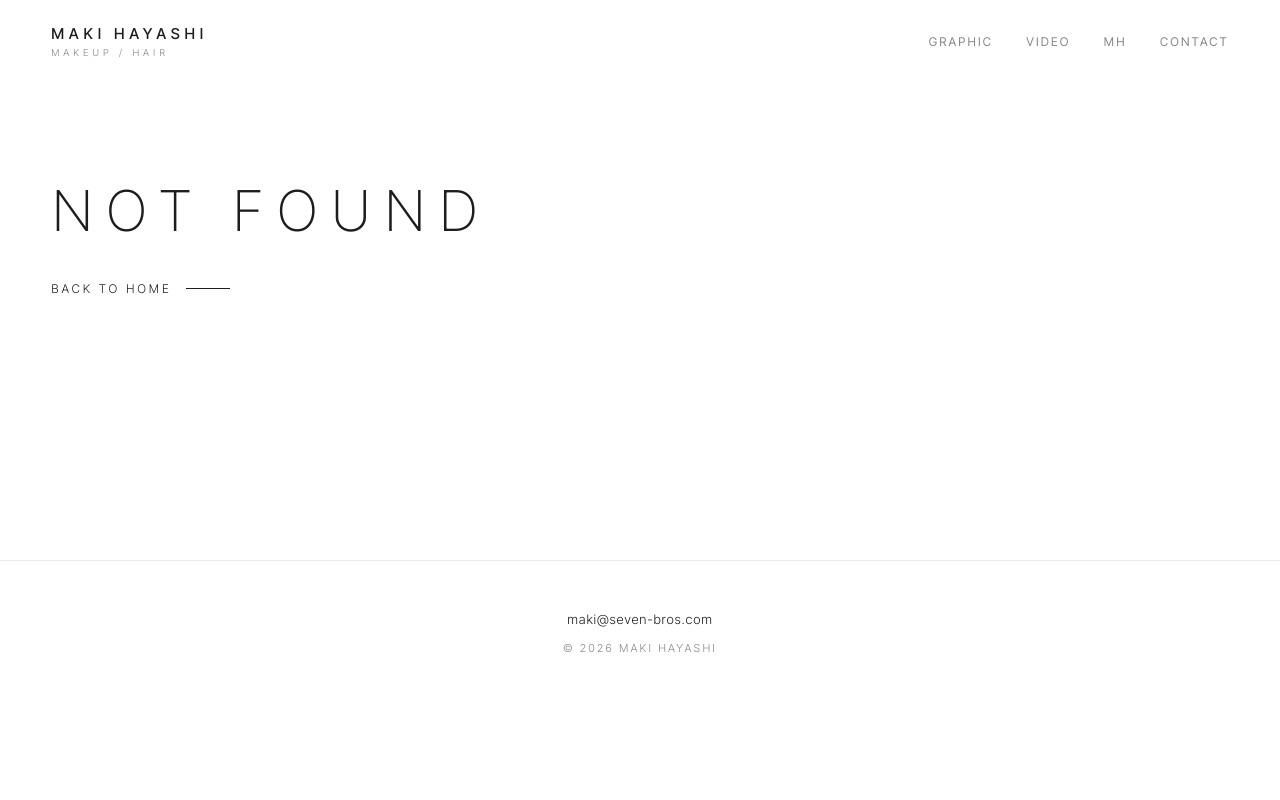
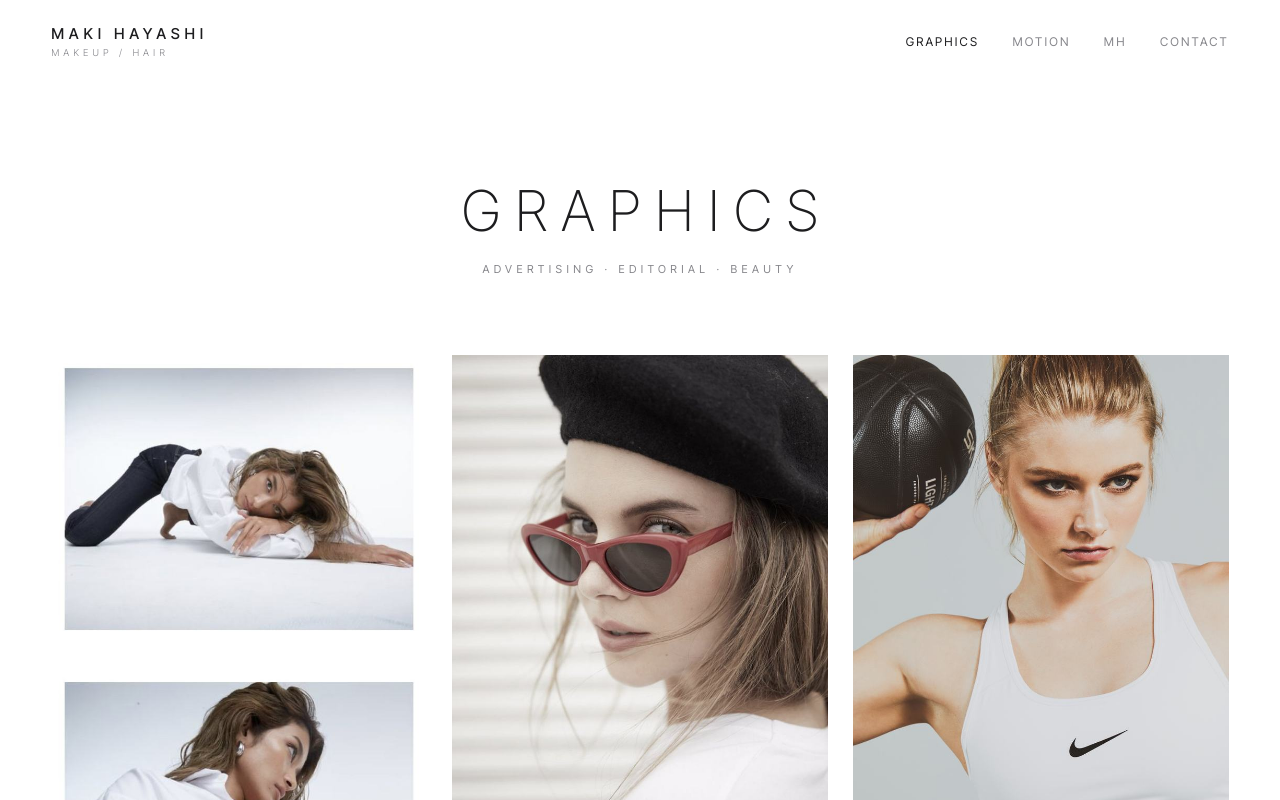
Before and after one commit to SevenBros/makihairmake, a Next.js app: page /graphics in a window 1280 px wide. Before the commit this address had no page. Shown: the top 800 px of the page. Built offline with nearby package versions, Linux system fonts and the light colour scheme.

Commit message:
Rename Graphic/Video to Graphics/Motion
Co-Authored-By: Claude Opus 5.5 <noreply@anthropic.com>
Claude-Session: https://claude.ai/code/session_017f3zMtndSM7mDPoyj6wx3q

```diff
--- a/app/graphic/page.tsx
+++ b/app/graphics/page.tsx
@@ -3,13 +3,13 @@ import Gallery from "@/components/Gallery";
 import PageHead from "@/components/PageHead";
 import { photos } from "@/data/photos";
 
-export const metadata: Metadata = { title: "Graphic" };
+export const metadata: Metadata = { title: "Graphics" };
 
 export default function Page() {
   return (
     <div className="wrap">
-      <PageHead title="Graphic" count={photos.graphic.length} note="Advertising · Editorial · Beauty" />
-      <Gallery items={photos.graphic} label="Graphic" />
+      <PageHead title="Graphics" count={photos.graphic.length} note="Advertising · Editorial · Beauty" />
+      <Gallery items={photos.graphic} label="Graphics" />
     </div>
   );
 }
--- a/app/video/page.tsx
+++ b/app/motion/page.tsx
@@ -3,12 +3,12 @@ import PageHead from "@/components/PageHead";
 import VideoGrid from "@/components/VideoGrid";
 import { visibleVideos as videos } from "@/data/videos";
 
-export const metadata: Metadata = { title: "Video" };
+export const metadata: Metadata = { title: "Motion" };
 
 export default function Page() {
   return (
     <div className="wrap">
-      <PageHead title="Video" count={videos.length} note="Commercials · Music Videos · Films" />
+      <PageHead title="Motion" count={videos.length} note="Commercials · Music Videos · Films" />
       <VideoGrid items={videos} />
     </div>
   );
--- a/app/page.tsx
+++ b/app/page.tsx
@@ -6,8 +6,8 @@ import { photos } from "@/data/photos";
 const heroImage = "/photos/graphic/graphic-003.jpg";
 
 const sections = [
-  { href: "/graphic", label: "Graphic", cover: photos.graphic[1].thumb, pos: "50% 20%", zoom: 1.12 },
-  { href: "/video", label: "Video", cover: photos.mh[11].thumb, pos: "50% 50%" },
+  { href: "/graphics", label: "Graphics", cover: photos.graphic[1].thumb, pos: "50% 20%", zoom: 1.12 },
+  { href: "/motion", label: "Motion", cover: photos.mh[11].thumb, pos: "50% 50%" },
   { href: "/mh", label: "MH", cover: photos.mh[5].thumb, pos: "50% 50%" },
 ];
 
--- a/data/site.ts
+++ b/data/site.ts
@@ -7,8 +7,8 @@ export const site = {
 };
 
 export const nav = [
-  { href: "/graphic", label: "Graphic" },
-  { href: "/video", label: "Video" },
+  { href: "/graphics", label: "Graphics" },
+  { href: "/motion", label: "Motion" },
   { href: "/mh", label: "MH" },
   { href: "/contact", label: "Contact" },
 ];
--- a/next.config.ts
+++ b/next.config.ts
@@ -4,7 +4,9 @@ const nextConfig: NextConfig = {
   // Keep old Squarespace URLs working
   async redirects() {
     return [
-      { source: "/humannature", destination: "/video", permanent: true },
+      { source: "/humannature", destination: "/motion", permanent: true },
+      { source: "/video", destination: "/motion", permanent: true },
+      { source: "/graphic", destination: "/graphics", permanent: true },
       { source: "/gallerymh", destination: "/mh", permanent: true },
       { source: "/new-page", destination: "/contact", permanent: true },
       // Product Styling moved to its own site
```
